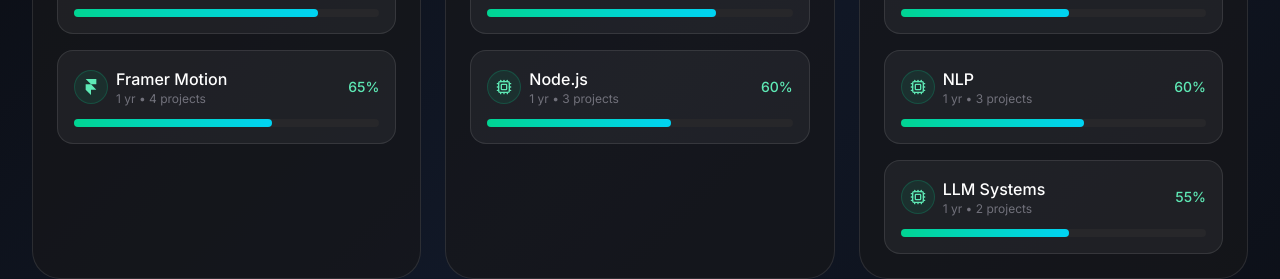
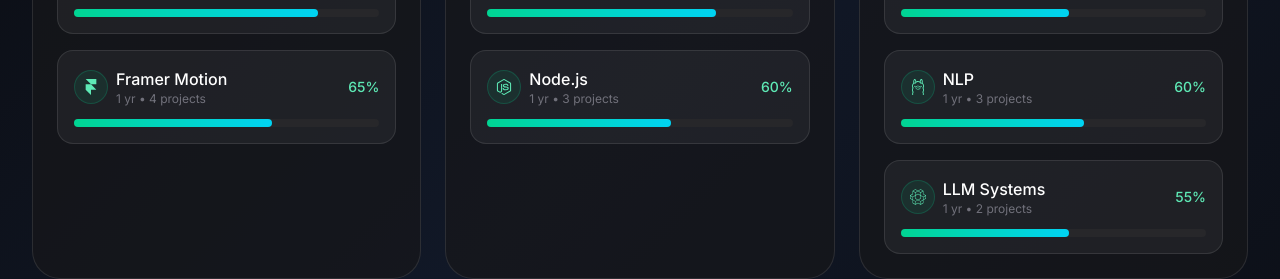
Before and after one commit to Prometheus-onyx/myPortfolio, a React (Vite) app in the folder client/: page /skills in a window 1280 px wide. Shown: the part 629-908 px from the top of the page. Built offline with nearby package versions, Linux system fonts and the light colour scheme.

Commit message:
added Logo in skills

```diff
--- a/client/src/data/skills.json
+++ b/client/src/data/skills.json
@@ -73,14 +73,14 @@
         "level": 60,
         "years": "1 yr",
         "projects": 3,
-        "icon": "SiSpacy"
+        "icon": "SiOllama"
       },
       {
         "name": "LLM Systems",
         "level": 55,
         "years": "1 yr",
         "projects": 2,
-        "icon": "SiOpenai"
+        "icon": "SiOpenaigym"
       }
     ]
   },
--- a/client/src/pages/SkillsPage.jsx
+++ b/client/src/pages/SkillsPage.jsx
@@ -15,19 +15,20 @@
   SiFastapi,
   SiDjango,
   SiNodedotjs,
-  SiPython,
   SiTensorflow,
   SiPytorch,
   SiDocker,
   SiPostgresql,
   SiTailwindcss,
   SiFlask,
-  SiJavascript,
   SiMysql,
   SiSqlite,
   SiFramer,
   SiGithubactions,
   SiGooglecloud,
+  SiLanggraph,
+  SiOpenaigym,
+  SiOllama,
 } from "react-icons/si";
 import skillsData from "../data/skills.json";
 import PageSection from "../components/PageSection";
@@ -42,12 +43,15 @@
   SiDocker: "SiDocker",
   SiPostgresql: "SiPostgresql",
   SiFlask: "SiFlask",
-  SiJavascript: "SiJavascript",
   SiMysql: "SiMysql",
   SiSqlite: "SiSqlite",
   SiFramer: "SiFramer",
   SiGithubactions: "SiGithubactions",
   SiGooglecloud: "SiGooglecloud",
+  SiNodedotjs: "SiNodedotjs",
+  SiOpenaigym: "SiOpenaigym",
+  SiLanggraph: "SiLanggraph",
+  SiOllama: "SiOllama",
 };
 
 const categoryIconMap = {
@@ -119,6 +123,12 @@
                               <SiGooglecloud size={16} />
                             ) : skill.icon === "SiSqlite" ? (
                               <SiSqlite size={16} />
+                            ) : skill.icon === "SiNodedotjs" ? (
+                              <SiNodedotjs size={16} />
+                            ) :skill.icon === "SiOpenaigym" ? (
+                              <SiOpenaigym size={16} />
+                            ) :skill.icon === "SiOllama" ? (
+                              <SiOllama size={16} />
                             ) : (
                               <Cpu size={16} />
                             )}
```
